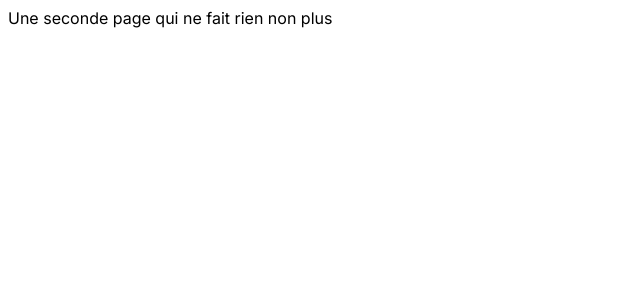
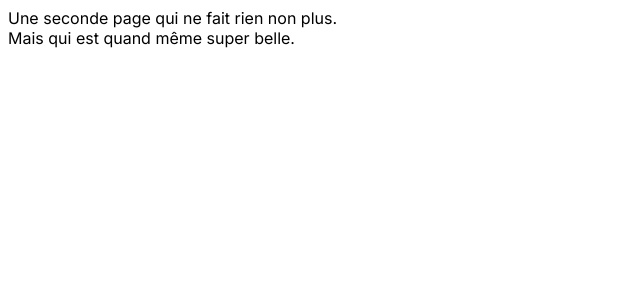
Before and after one commit to simviart/sv-next-sandbox, a Next.js app: page /untruc in a window 1280 px wide. Shown: the top 300 px of the page, without its empty margins (0-640 px from the left). Built offline with nearby package versions, Linux system fonts and the light colour scheme.

Commit message:
test - second committ

```diff
--- a/app/untruc/page.tsx
+++ b/app/untruc/page.tsx
@@ -1,7 +1,8 @@
 const Page: React.FC<{}> = (props) => {
   return (
     <div>
-      Une seconde page qui ne fait rien non plus
+      Une seconde page qui ne fait rien non plus.<br/>
+      Mais qui est quand même super belle.
     </div>
   )
 }
```
